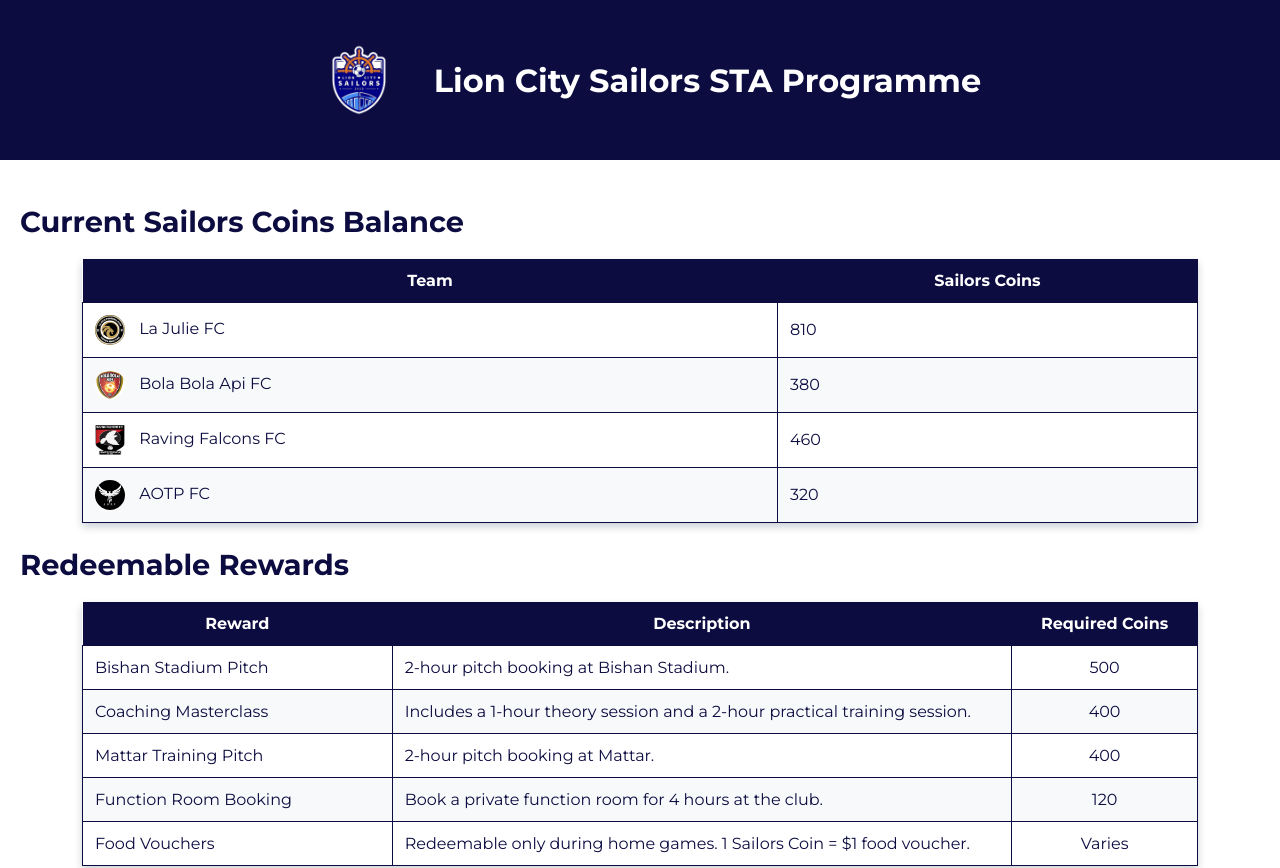
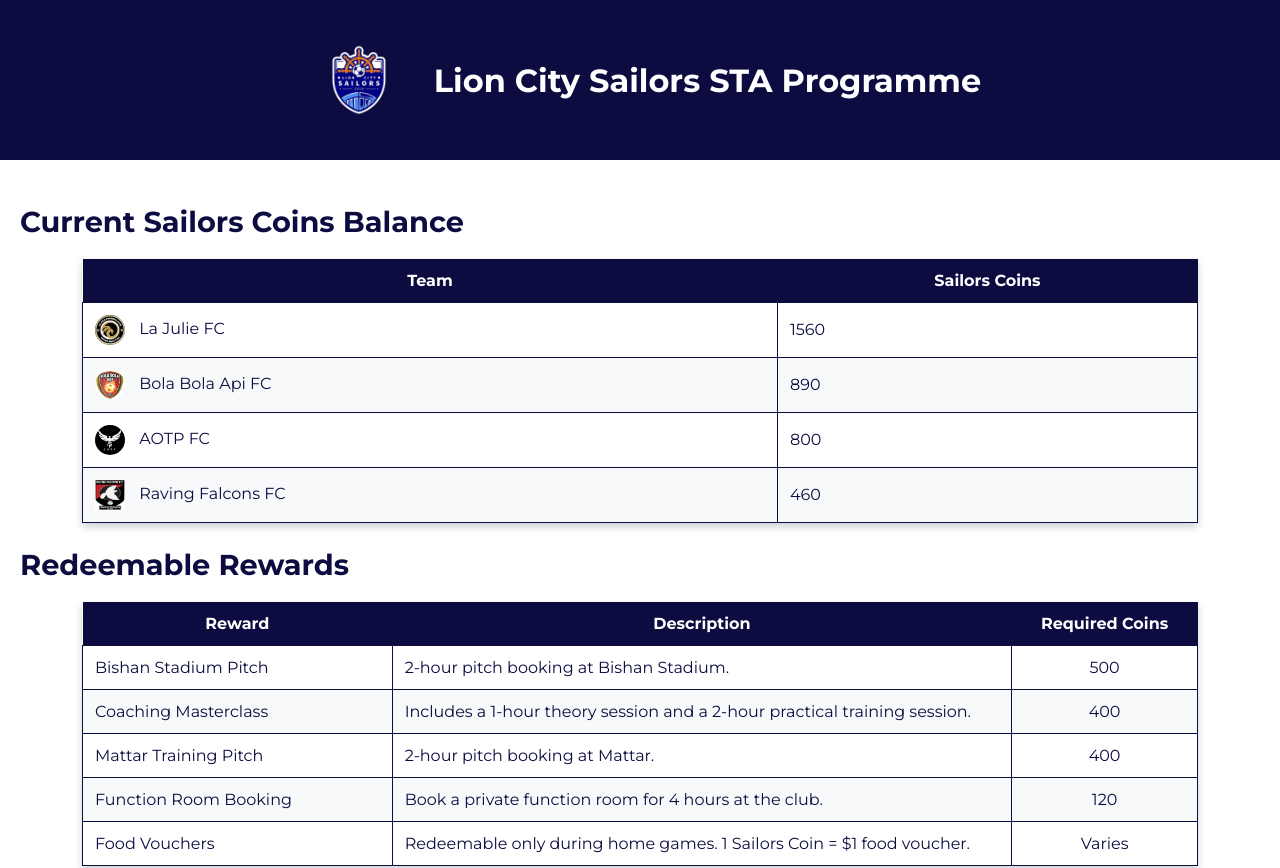
Before and after one commit to gregleejy/lcs-sta-website, a plain HTML site: page index.html in a window 1280 px wide. Shown: the top 868 px of the page. Drawn offline with Linux system fonts and the light colour scheme.

Commit message:
Update index.html

```diff
--- a/index.html
+++ b/index.html
@@ -33,14 +33,21 @@
                                 <img src="images/lajulie.jpg" alt="La Julie FC Logo" class="team-logo">
                                 La Julie FC
                             </td>
-                            <td id="La Julie FC">810</td>
+                            <td id="La Julie FC">1560</td>
                         </tr>
                         <tr>
                             <td>
                                 <img src="images/bolabolaapi.jpg" alt="Bola Bola Api FC Logo" class="team-logo">
                                 Bola Bola Api FC
                             </td>
-                            <td id="Bola Bola Api FC">380</td>
+                            <td id="Bola Bola Api FC">890</td>
+                        </tr>
+                        <tr>
+                            <td>
+                                <img src="images/aotp.jpg" alt="AOTP FC Logo" class="team-logo">
+                                AOTP FC
+                            </td>
+                            <td id="AOTP FC">800</td>
                         </tr>
                         <tr>
                             <td>
@@ -48,13 +55,6 @@
                                 Raving Falcons FC
                             </td>
                             <td id="Raving Falcons FC">460</td>
-                        </tr>
-                        <tr>
-                            <td>
-                                <img src="images/aotp.jpg" alt="AOTP FC Logo" class="team-logo">
-                                AOTP FC
-                            </td>
-                            <td id="AOTP FC">320</td>
                         </tr>
                     </tbody>
                 </table>
```
